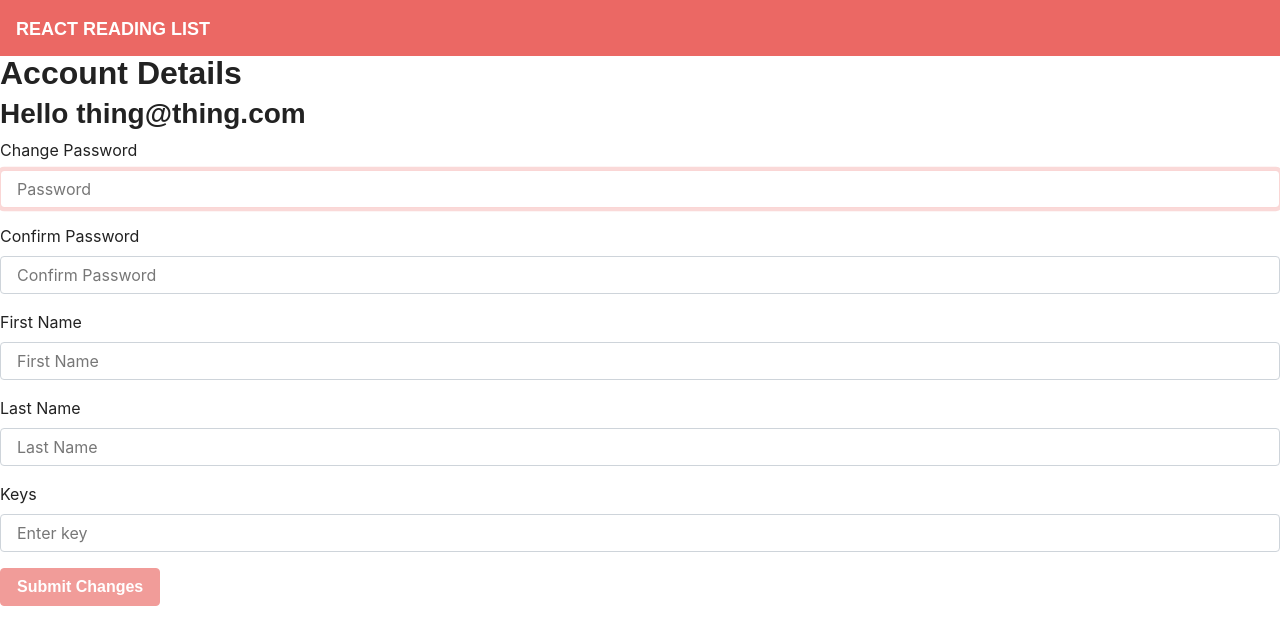
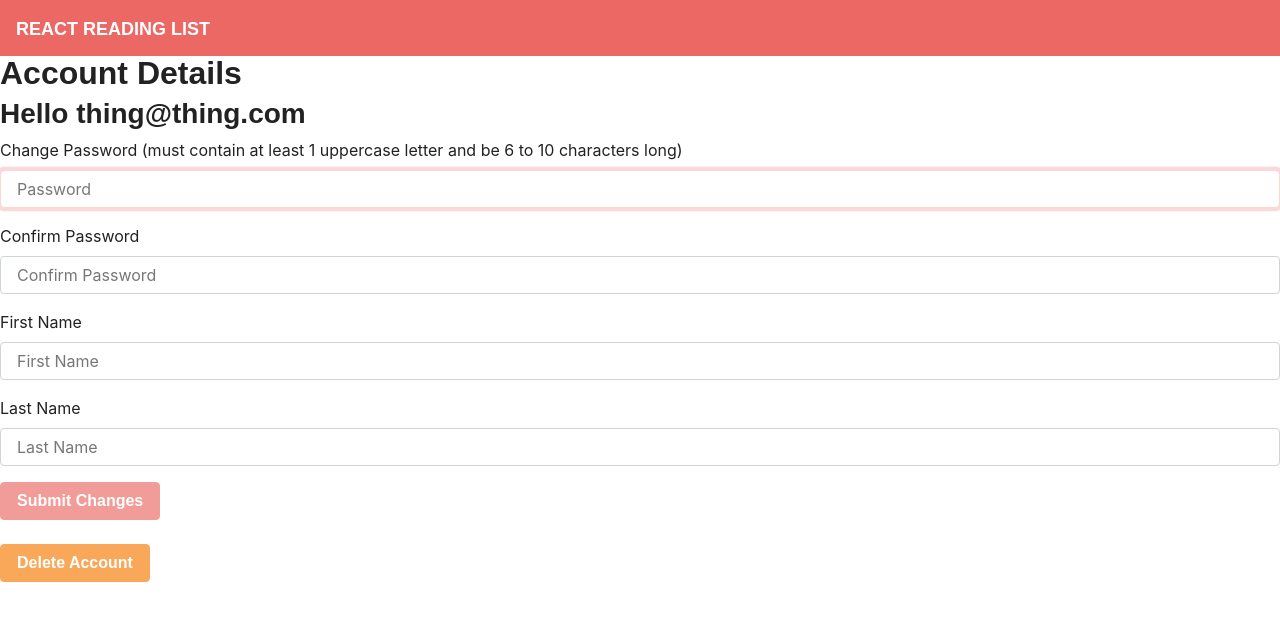
Before and after one commit to sl8te/keychain, a React (Create React App) app in the folder client/: page /account in a window 1280 px wide. Shown: the top 644 px of the page. Built offline with nearby package versions, Linux system fonts and the light colour scheme; a web font is replaced by a local one.

Commit message:
changed password validation for account and signup pages

```diff
--- a/client/src/pages/account/Account.js
+++ b/client/src/pages/account/Account.js
@@ -32,8 +32,8 @@ class Account extends Component {
 
     switch(fieldName) {
       case 'password':
-        passwordValid = value.length >= 6;
-        fieldValidationErrors.password = passwordValid ? '': ' is too short';
+      passwordValid = value.match(/^[A-Z]{1}[A-Za-z0-9]{5,10}$/);
+        fieldValidationErrors.password = passwordValid ? '': ' is invalid';
         break;
         case 'confirmPassword':
         if(this.state.confirmPassword === this.state.password){
@@ -74,7 +74,7 @@ class Account extends Component {
           <h3>Hello thing@thing.com</h3>
         </div>
         <div className={`form-group ${this.errorClass(this.state.formErrors.password)}`}>
-          <label htmlFor="password">Change Password</label>
+        <label htmlFor="password">Change Password (must contain at least 1 uppercase letter and be 6 to 10 characters long)</label>
           <input type="password" className="form-control" name="password"
             placeholder="Password" required
             value={this.state.password}
@@ -101,14 +101,10 @@ class Account extends Component {
             value={this.state.lastName}
             onChange={this.handleUserInput}  />
         </div>
-        <div className={'form-group'}>
-          <label htmlFor="key">Keys</label>
-          <input type="text" className="form-control" name="key"
-            placeholder="Enter key"
-            value={this.state.key}
-            onChange={this.handleUserInput}  />
-        </div>
         <button type="submit" className="btn btn-primary" disabled={!this.state.formValid}>Submit Changes</button>
+        <br/>
+        <br/>
+        <button type="submit" className="btn btn-danger" disabled={!this.state.formValid}>Delete Account</button>
       </form>
     )
   }
--- a/client/src/pages/signup/Signup.js
+++ b/client/src/pages/signup/Signup.js
@@ -38,8 +38,8 @@ class Signup extends Component {
         fieldValidationErrors.email = emailValid ? '' : ' is invalid';
         break;
       case 'password':
-        passwordValid = value.length >= 6;
-        fieldValidationErrors.password = passwordValid ? '': ' is too short';
+        passwordValid = value.match(/^[A-Z]{1}[A-Za-z0-9]{5,10}$/);
+        fieldValidationErrors.password = passwordValid ? '': ' does not match';
         console.log(passwordValid);
         break;
       case 'confirmPassword':
@@ -86,7 +86,7 @@ class Signup extends Component {
             onChange={this.handleUserInput}  autoFocus/>
         </div>
         <div className={`form-group ${this.errorClass(this.state.formErrors.password)}`}>
-          <label htmlFor="password">Password</label>
+          <label htmlFor="password">Password must contain at least 1 uppercase letter and be 6 to 10 characters long.</label>
           <input type="password" className="form-control" name="password"
             placeholder="Password" required
             value={this.state.password}
@@ -113,13 +113,6 @@ class Signup extends Component {
             value={this.state.lastName}
             onChange={this.handleUserInput}  />
         </div>
-        <div className={'form-group'}>
-          <label htmlFor="key">Keys</label>
-          <input type="text" className="form-control" name="key"
-            placeholder="Enter key (not required)"
-            value={this.state.key}
-            onChange={this.handleUserInput}  />
-        </div>
         <button type="submit" className="btn btn-primary" disabled={!this.state.formValid}>Sign up</button>
       </form>
     )
```
